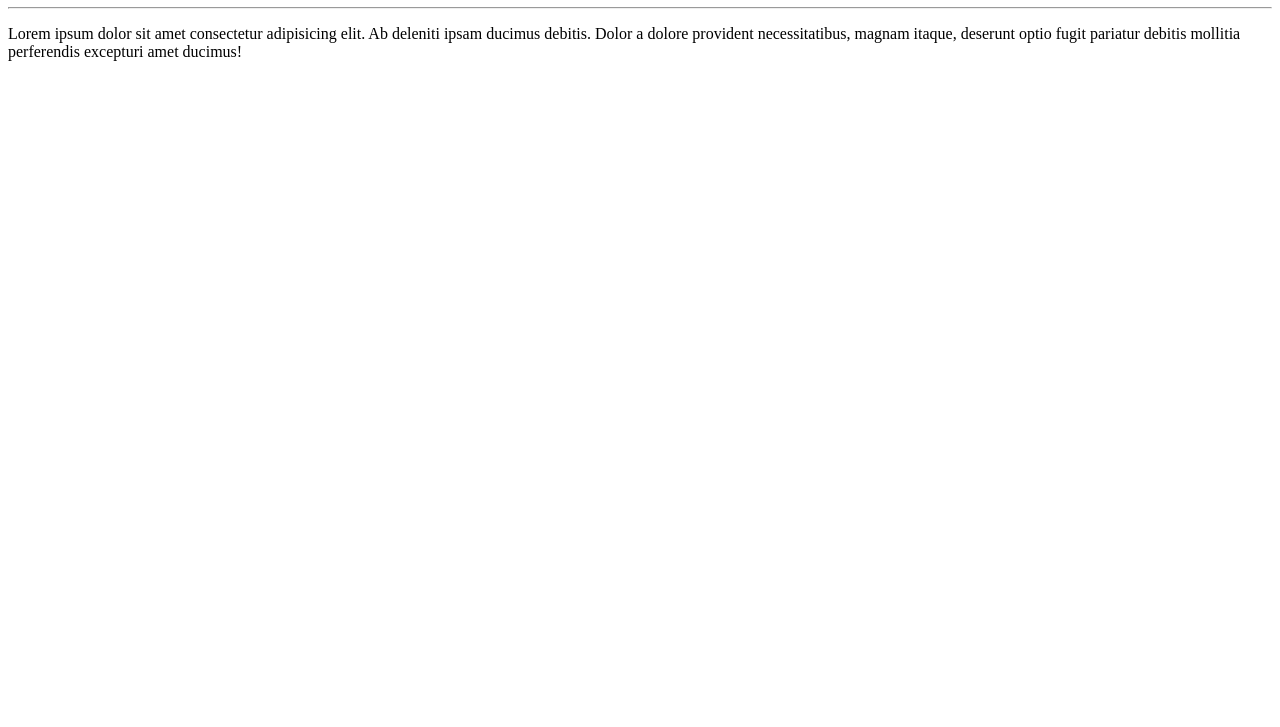
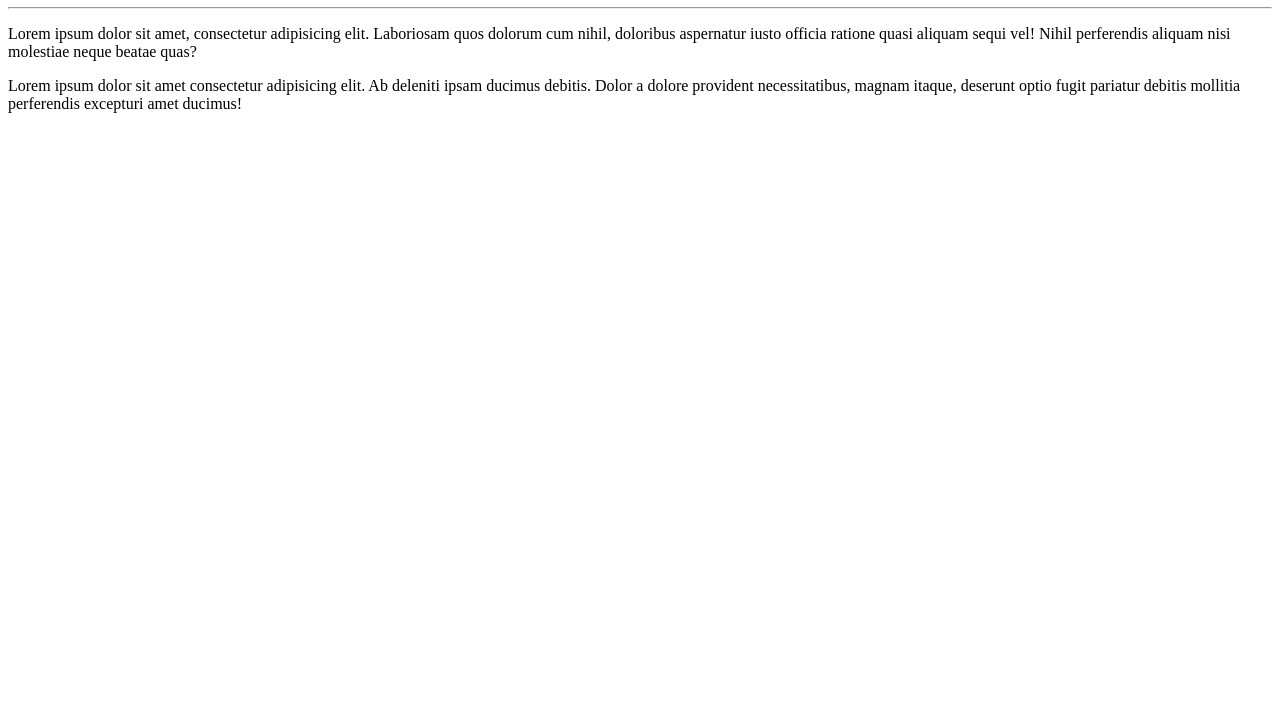
Before and after one commit to NicolleFelixx/ola-mundo, a plain HTML site: page site.exemplo/index.html in a window 1280 px wide. Shown: the part 73-800 px from the top of the page. Drawn offline with Linux system fonts and the light colour scheme.

Commit message:
adicionei um paragrafo

```diff
--- a/site.exemplo/index.html
+++ b/site.exemplo/index.html
@@ -10,6 +10,9 @@
 <body>
     <h1> Olá, Mundo!</h1>
     <hr>
+
+    <p>Lorem ipsum dolor sit amet, consectetur adipisicing elit. Laboriosam quos dolorum cum nihil, doloribus aspernatur iusto officia ratione quasi aliquam sequi vel! Nihil perferendis aliquam nisi molestiae neque beatae quas?</p>
+
     <p> Lorem ipsum dolor sit amet consectetur adipisicing elit. Ab deleniti ipsam ducimus debitis. Dolor a dolore provident necessitatibus, magnam itaque, deserunt optio fugit pariatur debitis mollitia perferendis excepturi amet ducimus!</p>
 
 </body>
```
